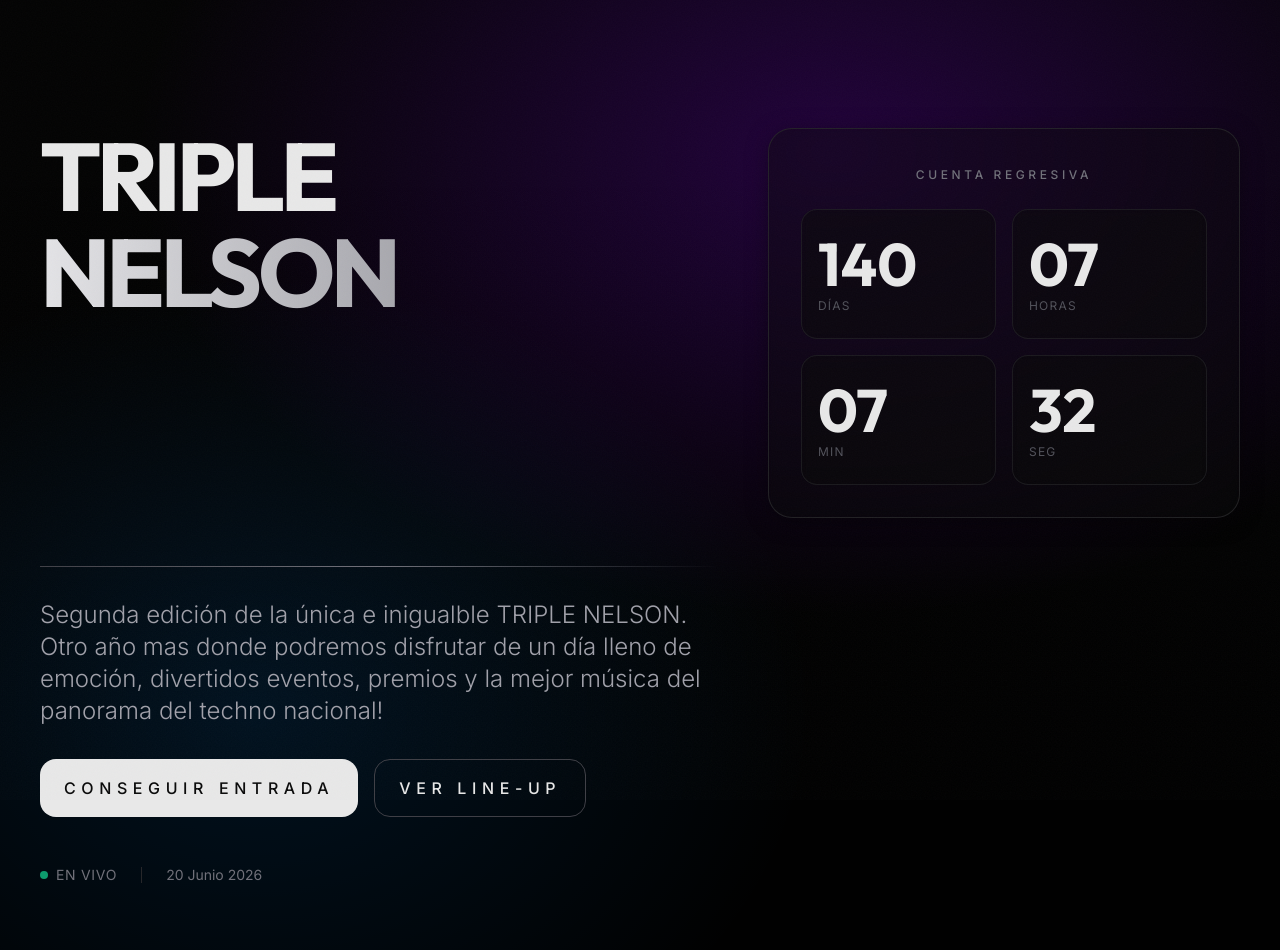
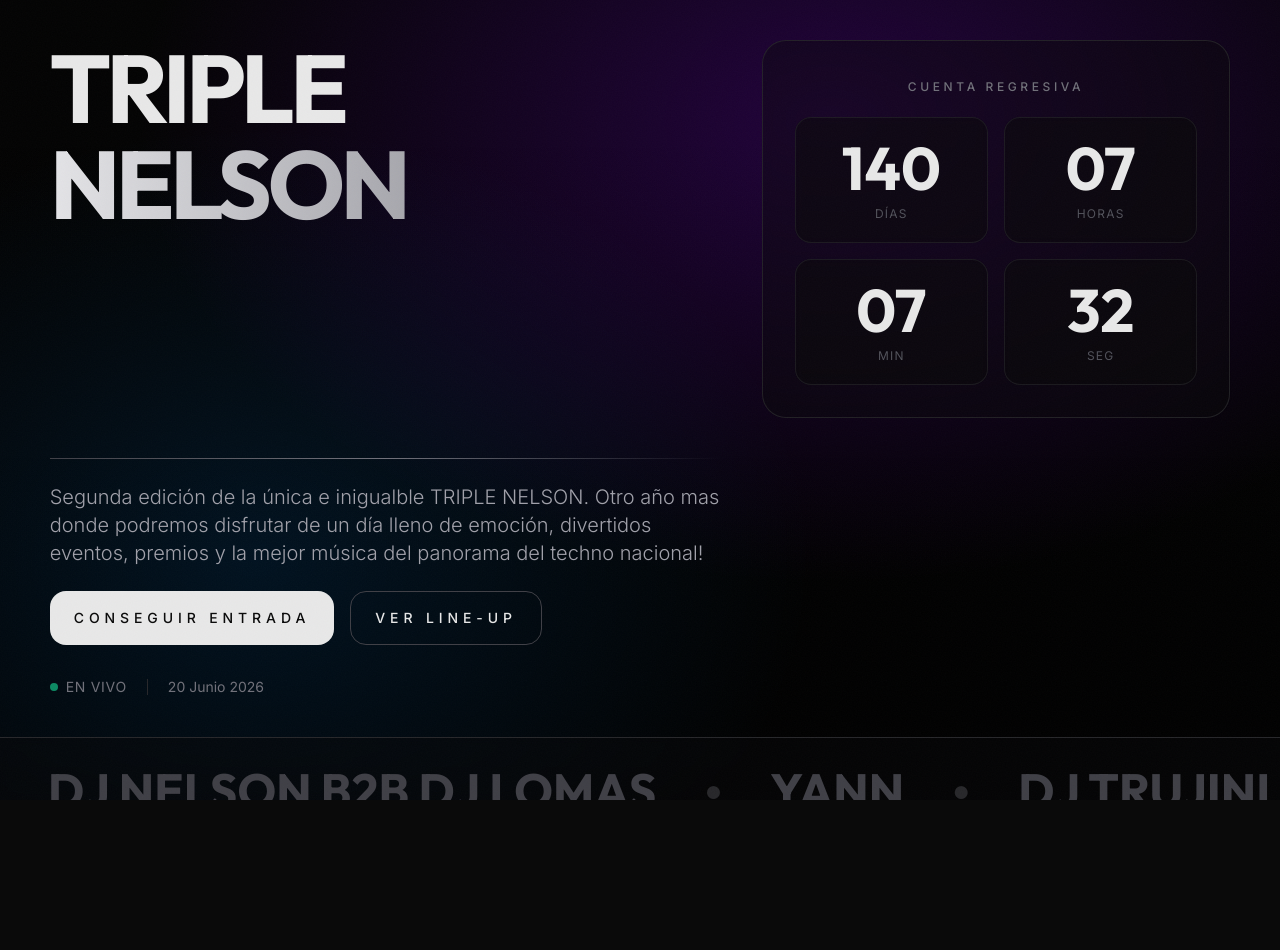
Before and after one commit to jlopez0/triplenelson, a Next.js app: page / in a window 1280 px wide. Shown: the top 950 px of the page. After the commit the page ends 800 px from the top, so only its background shows below. Built offline with nearby package versions, Linux system fonts and the light colour scheme.

Commit message:
Mejoramos version movil

```diff
--- a/src/app/globals.css
+++ b/src/app/globals.css
@@ -85,8 +85,25 @@
   }
 }
 
+@keyframes marquee {
+  0% {
+    transform: translateX(0);
+  }
+  100% {
+    transform: translateX(-33.333%);
+  }
+}
+
 .animate-fade-in-up {
   animation: fadeInUp 0.6s ease-out forwards;
+}
+
+.animate-marquee {
+  animation: marquee 30s linear infinite;
+}
+
+.animate-marquee:hover {
+  animation-play-state: paused;
 }
 
 /* Separator with gradient */
--- /dev/null
+++ b/src/app/lineup/page.tsx
@@ -0,0 +1,105 @@
+'use client';
+
+import Link from 'next/link';
+
+export default function LineupPage() {
+  const artists = [
+    {
+      name: 'DJ NELSON B2B DJ LOMAS',
+      time: '22:00 - 00:00',
+      style: 'Techno / Hard Techno'
+    },
+    {
+      name: 'YANN',
+      time: '00:00 - 02:00',
+      style: 'Melodic Techno'
+    },
+    {
+      name: 'DJ TRUJINI LOQUINI',
+      time: '02:00 - 04:00',
+      style: 'Tech House / Techno'
+    }
+  ];
+
+  return (
+    <div className="min-h-screen bg-techno">
+
+      {/* Header */}
+      <header className="border-b border-zinc-800 bg-black/40 backdrop-blur-sm sticky top-0 z-50">
+        <div className="container-pro py-4 md:py-5">
+          <div className="flex items-center justify-between">
+            <Link href="/" className="text-xl md:text-2xl font-display font-bold tracking-tighter hover:text-zinc-300 transition-colors">
+              TRIPLE NELSON
+            </Link>
+            <Link href="/" className="text-xs md:text-sm text-zinc-500 hover:text-white transition-colors uppercase tracking-wider">
+              Volver
+            </Link>
+          </div>
+        </div>
+      </header>
+
+      {/* Main Content */}
+      <main className="container-pro py-8 md:py-12 lg:py-16">
+
+        {/* Title Section */}
+        <div className="mb-8 md:mb-12">
+          <h1 className="font-display font-bold text-4xl md:text-6xl lg:text-7xl tracking-tighter mb-3 md:mb-4">
+            LINE-UP
+            <span className="block text-transparent bg-clip-text bg-gradient-to-r from-zinc-200 to-zinc-500">
+              2026
+            </span>
+          </h1>
+          <div className="h-px bg-gradient-to-r from-zinc-700 via-zinc-500 to-transparent max-w-md" />
+          <p className="text-sm md:text-base text-zinc-500 mt-3 md:mt-4">
+            20 Junio 2026 · 3 Artistas
+          </p>
+        </div>
+
+        {/* Artists Grid */}
+        <div className="grid grid-cols-1 md:grid-cols-2 lg:grid-cols-3 gap-4 md:gap-6">
+          {artists.map((artist, index) => (
+            <div
+              key={index}
+              className="group card hover:border-zinc-600 hover:scale-[1.02] transition-all duration-300 cursor-pointer"
+            >
+              {/* Artist Number */}
+              <div className="flex items-start justify-between mb-4 md:mb-6">
+                <span className="text-5xl md:text-6xl font-display font-bold text-zinc-800 group-hover:text-zinc-700 transition-colors">
+                  {String(index + 1).padStart(2, '0')}
+                </span>
+                <div className="text-right">
+                  <div className="text-xs uppercase tracking-wider text-zinc-600 mb-1">Horario</div>
+                  <div className="text-sm md:text-base font-medium text-zinc-400">{artist.time}</div>
+                </div>
+              </div>
+
+              {/* Artist Name */}
+              <h2 className="font-display font-bold text-2xl md:text-3xl tracking-tight mb-3 md:mb-4 leading-tight">
+                {artist.name}
+              </h2>
+
+              {/* Style */}
+              <div className="flex items-center gap-2">
+                <div className="w-1.5 h-1.5 bg-emerald-500 rounded-full" />
+                <span className="text-xs md:text-sm text-zinc-500 uppercase tracking-wider">
+                  {artist.style}
+                </span>
+              </div>
+            </div>
+          ))}
+        </div>
+
+        {/* Info Footer */}
+        <div className="mt-12 md:mt-16 text-center">
+          <div className="inline-block card max-w-2xl">
+            <p className="text-sm md:text-base text-zinc-400 leading-relaxed">
+              El horario puede sufrir modificaciones. Mantente atento a nuestras redes sociales para actualizaciones en tiempo real del evento.
+            </p>
+          </div>
+        </div>
+
+      </main>
+
+    </div>
+  );
+}
--- a/src/app/page.tsx
+++ b/src/app/page.tsx
@@ -1,6 +1,7 @@
 'use client';
 
 import { useEffect, useState } from 'react';
+import Link from 'next/link';
 
 export default function HomePage() {
   const [timeLeft, setTimeLeft] = useState({
@@ -31,82 +32,82 @@ export default function HomePage() {
   }, []);
 
   return (
-    <div className="min-h-screen bg-techno">
+    <div className="h-screen bg-techno flex flex-col">
 
-      {/* Hero Section */}
-      <section className="container-pro py-6 md:py-20 lg:py-32">
-        <div className="grid grid-cols-1 lg:grid-cols-12 gap-4 md:gap-8 lg:gap-12">
+      {/* Hero Section - Balanced */}
+      <section className="container-pro py-6 md:py-8 lg:py-10 flex-1 flex items-center">
+        <div className="grid grid-cols-1 lg:grid-cols-12 gap-4 md:gap-6 lg:gap-10 w-full">
 
-          {/* Mobile: Title First */}
+          {/* Title */}
           <div className="lg:col-span-7 lg:order-1 order-1">
-            <h1 className="font-display font-bold text-4xl md:text-7xl lg:text-8xl leading-none tracking-tighter">
+            <h1 className="font-display font-bold text-5xl md:text-7xl lg:text-8xl leading-none tracking-tighter">
               TRIPLE
               <span className="block text-transparent bg-clip-text bg-gradient-to-r from-zinc-200 to-zinc-500">
                 NELSON
               </span>
             </h1>
-            <div className="h-px bg-gradient-to-r from-zinc-700 via-zinc-500 to-transparent mt-3 md:mt-6 lg:hidden" />
+            <div className="h-px bg-gradient-to-r from-zinc-700 via-zinc-500 to-transparent mt-4 md:mt-5 lg:hidden" />
           </div>
 
-          {/* Mobile: Countdown Second */}
+          {/* Countdown */}
           <div className="lg:col-span-5 lg:order-2 order-2">
-            <div className="card py-4 md:py-8">
-              <div className="text-center mb-3 md:mb-6">
+            <div className="rounded-3xl border border-zinc-800/80 bg-black/40 backdrop-blur-sm p-5 md:p-6 lg:p-8">
+              <div className="text-center mb-4 md:mb-5">
                 <span className="text-[10px] md:text-xs uppercase tracking-[0.3em] text-zinc-500 font-medium">
                   Cuenta Regresiva
                 </span>
               </div>
 
-              <div className="grid grid-cols-2 gap-2 md:gap-4">
-                <div className="countbox group py-3 md:py-6">
-                  <div className="text-3xl md:text-5xl lg:text-6xl font-display font-bold mb-1 group-hover:scale-110 transition-transform duration-300">
+              <div className="grid grid-cols-2 gap-3 md:gap-4">
+                <div className="rounded-2xl border border-zinc-800/60 bg-black/30 backdrop-blur-sm p-4 md:p-5 text-center group hover:border-zinc-700 transition-all">
+                  <div className="text-4xl md:text-5xl lg:text-6xl font-display font-bold group-hover:scale-110 transition-transform duration-300">
                     {String(timeLeft.days).padStart(2, '0')}
                   </div>
-                  <div className="text-[10px] md:text-xs uppercase tracking-widest text-zinc-600">Días</div>
+                  <div className="text-[10px] md:text-xs uppercase tracking-widest text-zinc-600 mt-2">Días</div>
                 </div>
 
-                <div className="countbox group py-3 md:py-6">
-                  <div className="text-3xl md:text-5xl lg:text-6xl font-display font-bold mb-1 group-hover:scale-110 transition-transform duration-300">
+                <div className="rounded-2xl border border-zinc-800/60 bg-black/30 backdrop-blur-sm p-4 md:p-5 text-center group hover:border-zinc-700 transition-all">
+                  <div className="text-4xl md:text-5xl lg:text-6xl font-display font-bold group-hover:scale-110 transition-transform duration-300">
                     {String(timeLeft.hours).padStart(2, '0')}
                   </div>
-                  <div className="text-[10px] md:text-xs uppercase tracking-widest text-zinc-600">Horas</div>
+                  <div className="text-[10px] md:text-xs uppercase tracking-widest text-zinc-600 mt-2">Horas</div>
                 </div>
 
-                <div className="countbox group py-3 md:py-6">
-                  <div className="text-3xl md:text-5xl lg:text-6xl font-display font-bold mb-1 group-hover:scale-110 transition-transform duration-300">
+                <div className="rounded-2xl border border-zinc-800/60 bg-black/30 backdrop-blur-sm p-4 md:p-5 text-center group hover:border-zinc-700 transition-all">
+                  <div className="text-4xl md:text-5xl lg:text-6xl font-display font-bold group-hover:scale-110 transition-transform duration-300">
                     {String(timeLeft.minutes).padStart(2, '0')}
                   </div>
-                  <div className="text-[10px] md:text-xs uppercase tracking-widest text-zinc-600">Min</div>
+                  <div className="text-[10px] md:text-xs uppercase tracking-widest text-zinc-600 mt-2">Min</div>
                 </div>
 
-                <div className="countbox group py-3 md:py-6">
-                  <div className="text-3xl md:text-5xl lg:text-6xl font-display font-bold mb-1 group-hover:scale-110 transition-transform duration-300">
+                <div className="rounded-2xl border border-zinc-800/60 bg-black/30 backdrop-blur-sm p-4 md:p-5 text-center group hover:border-zinc-700 transition-all">
+                  <div className="text-4xl md:text-5xl lg:text-6xl font-display font-bold group-hover:scale-110 transition-transform duration-300">
                     {String(timeLeft.seconds).padStart(2, '0')}
                   </div>
-                  <div className="text-[10px] md:text-xs uppercase tracking-widest text-zinc-600">Seg</div>
+                  <div className="text-[10px] md:text-xs uppercase tracking-widest text-zinc-600 mt-2">Seg</div>
                 </div>
               </div>
             </div>
           </div>
 
-          {/* Mobile: Description & Buttons Third */}
-          <div className="lg:col-span-7 lg:order-3 order-3 space-y-3 md:space-y-6 lg:space-y-8">
+          {/* Description & Buttons */}
+          <div className="lg:col-span-7 lg:order-3 order-3 space-y-3 md:space-y-5 lg:space-y-6">
             <div className="h-px bg-gradient-to-r from-zinc-700 via-zinc-500 to-transparent hidden lg:block" />
 
-            <p className="text-sm md:text-xl lg:text-2xl text-zinc-400 font-light max-w-2xl leading-relaxed">
+            <p className="text-sm md:text-lg lg:text-xl text-zinc-400 font-light max-w-2xl leading-relaxed">
               Segunda edición de la única e inigualble TRIPLE NELSON. Otro año mas donde podremos disfrutar de un día lleno de emoción, divertidos eventos, premios y la mejor música del panorama del techno nacional!
             </p>
 
-            <div className="flex flex-col sm:flex-row gap-2 md:gap-4">
-              <button className="btn-primary glow-hover text-sm md:text-base py-3 md:py-4">
+            <div className="flex flex-col sm:flex-row gap-3 md:gap-4">
+              <button className="btn-primary glow-hover text-xs md:text-sm py-3 md:py-4">
                 Conseguir Entrada
               </button>
-              <button className="btn-secondary text-sm md:text-base py-3 md:py-4">
+              <Link href="/lineup" className="btn-secondary text-xs md:text-sm py-3 md:py-4 text-center">
                 Ver Line-up
-              </button>
+              </Link>
             </div>
 
-            <div className="flex items-center gap-4 md:gap-6 pt-2 md:pt-4">
+            <div className="flex items-center gap-4 md:gap-5 pt-2">
               <div className="flex items-center gap-2">
                 <div className="w-2 h-2 bg-emerald-500 rounded-full animate-pulse" />
                 <span className="text-xs md:text-sm text-zinc-500 uppercase tracking-wider">En Vivo</span>
@@ -119,6 +120,28 @@ export default function HomePage() {
         </div>
       </section>
 
+      {/* Artists Marquee - Hidden on mobile */}
+      <section className="hidden md:block relative overflow-hidden border-t border-zinc-800 bg-zinc-950/50 backdrop-blur-sm">
+        <div className="flex animate-marquee whitespace-nowrap py-4 md:py-6 lg:py-7">
+          {[...Array(3)].map((_, i) => (
+            <div key={i} className="flex items-center">
+              <span className="text-2xl md:text-4xl lg:text-5xl font-display font-bold text-zinc-700 hover:text-white transition-colors duration-500 px-8 md:px-12">
+                DJ NELSON B2B DJ LOMAS
+              </span>
+              <span className="text-zinc-800 text-xl md:text-3xl">●</span>
+              <span className="text-2xl md:text-4xl lg:text-5xl font-display font-bold text-zinc-700 hover:text-white transition-colors duration-500 px-8 md:px-12">
+                YANN
+              </span>
+              <span className="text-zinc-800 text-xl md:text-3xl">●</span>
+              <span className="text-2xl md:text-4xl lg:text-5xl font-display font-bold text-zinc-700 hover:text-white transition-colors duration-500 px-8 md:px-12">
+                DJ TRUJINI LOQUINI
+              </span>
+              <span className="text-zinc-800 text-xl md:text-3xl">●</span>
+            </div>
+          ))}
+        </div>
+      </section>
+
     </div>
   );
 }
```
